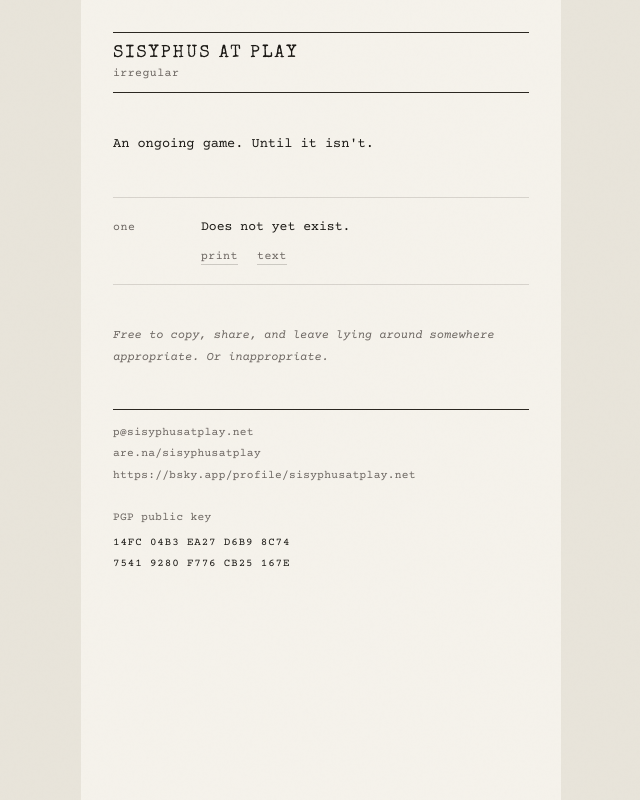
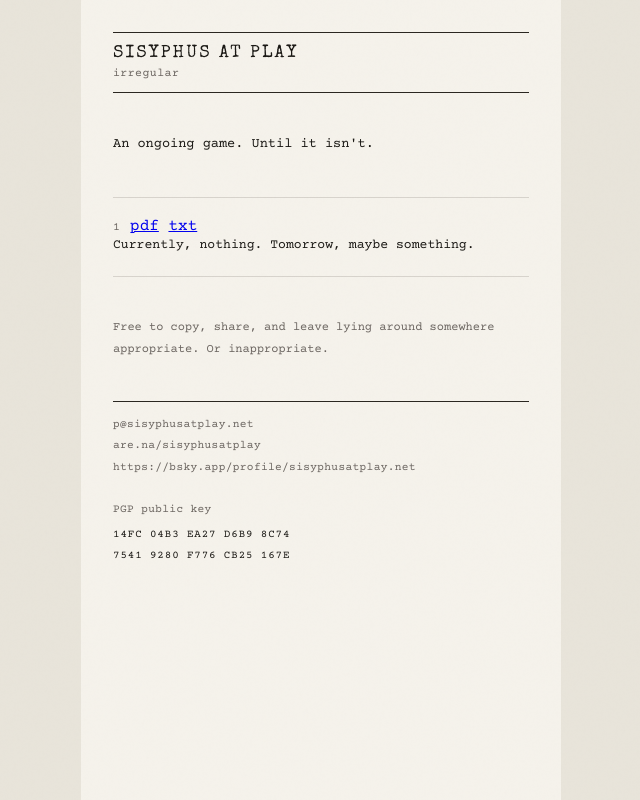
Before and after one commit to sisyphusatplay/sisyphusatplay.net, a plain HTML site: page index.html in a window 1280 px wide. Shown: the whole page, without its empty margins (319-959 px from the left). Drawn offline with Linux system fonts and the light colour scheme.

Commit message:
Add files via upload

```diff
--- a/index.html
+++ b/index.html
@@ -168,7 +168,6 @@
       font-size: 0.75rem;
       color: var(--ink-faint);
       line-height: 1.85;
-      font-style: italic;
       margin-bottom: 2.5rem;
     }
 
@@ -225,19 +224,16 @@
 
   <ul class="issues">
 
-    <li class="issue">
-      <div class="issue-header">
-        <span class="issue-number">one</span>
+   <li class="issue">
+      <div class="issue-inner">
+        <div class="issue-left">
+          <span class="issue-number">1</span>
+          <a href="1.pdf">pdf</a>
+          <a href="1.txt">txt</a>
+        </div>
         <span class="issue-desc">
-          Does not yet exist.
+          Currently, nothing. Tomorrow, maybe something.
         </span>
-      </div>
-      <div class="issue-downloads">
-        <span></span>
-        <div class="dl-links">
-          <a href="1.pdf">print</a>
-          <a href="1.txt">text</a>
-        </div>
       </div>
     </li>
 
```
